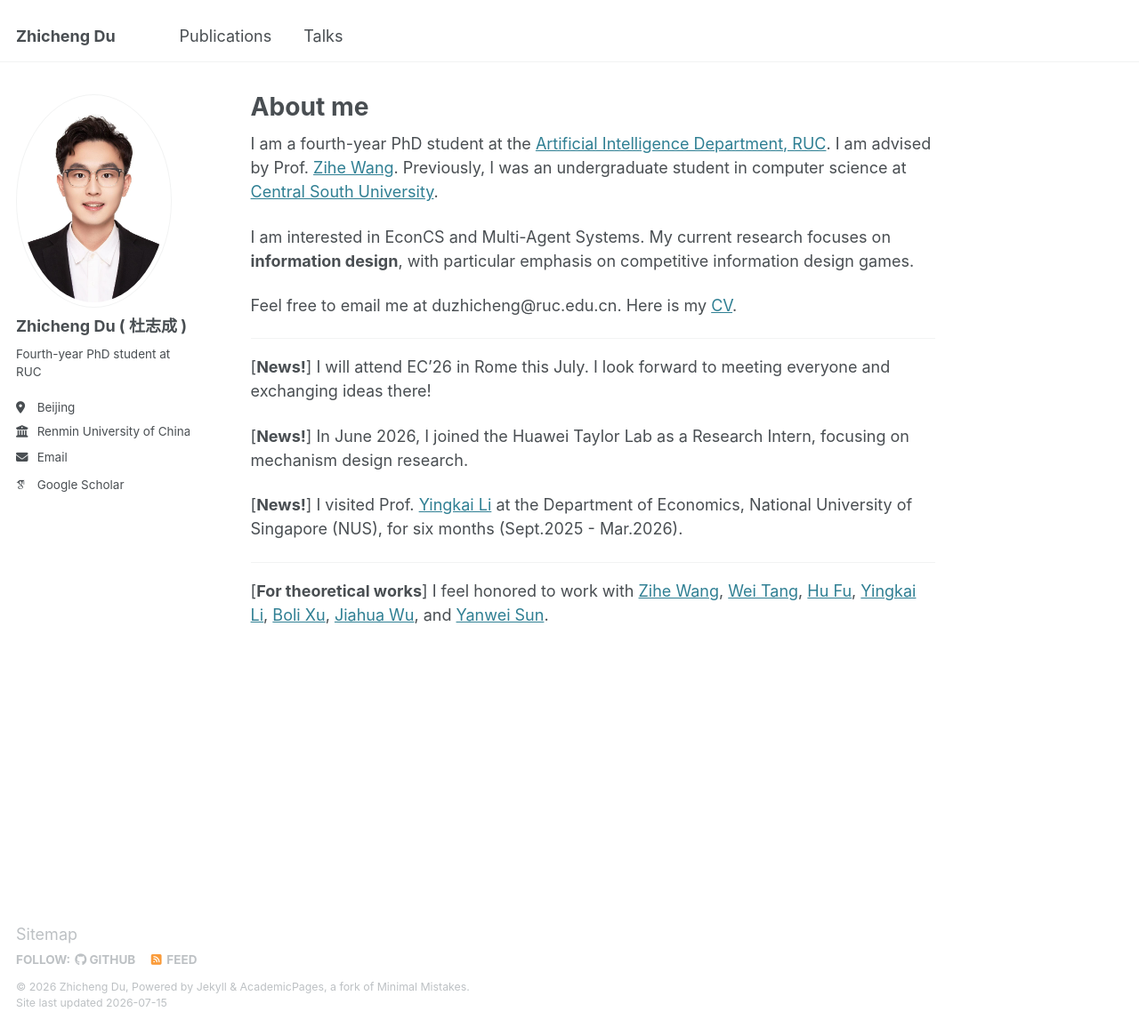
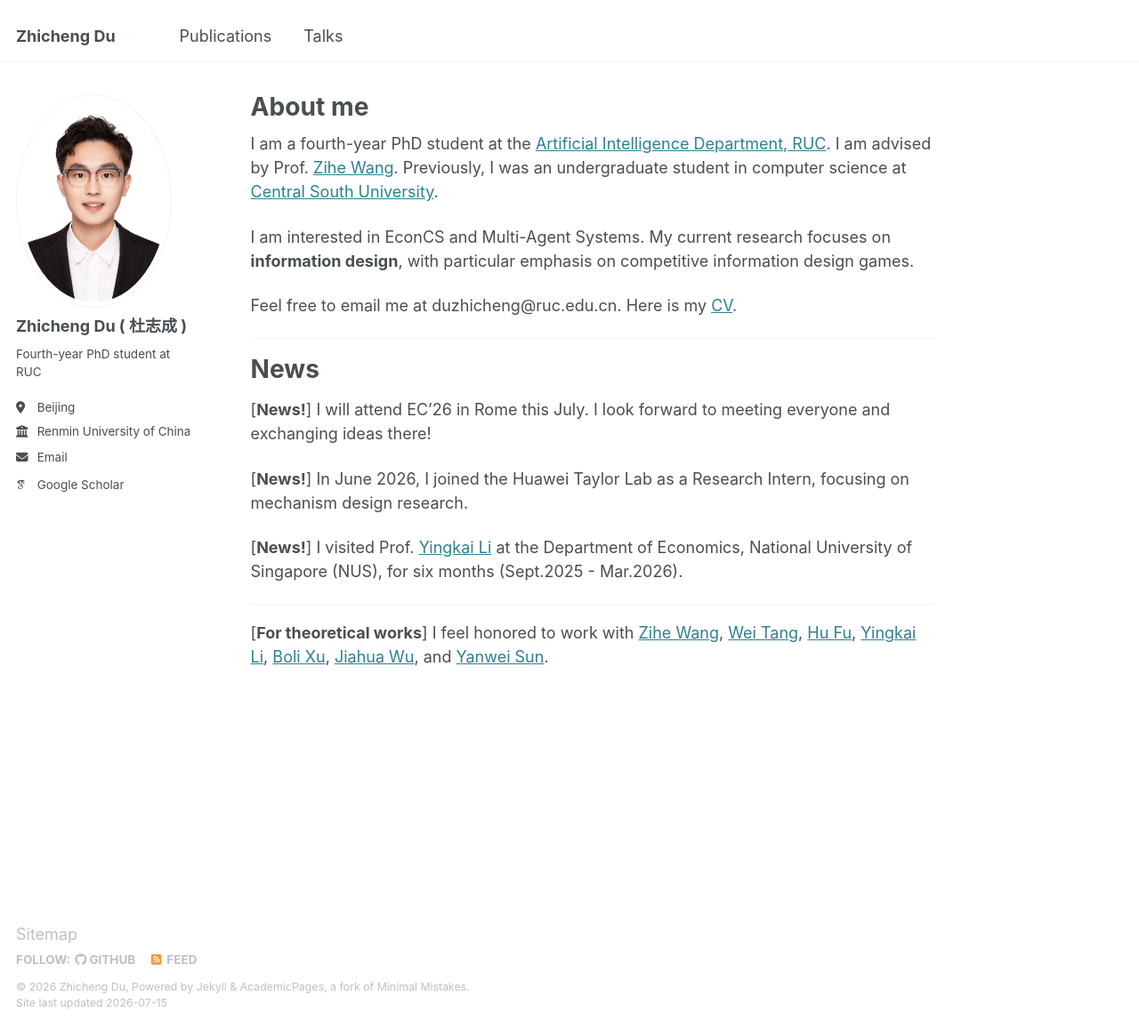
Before and after one commit to DUABC/zhichengdu, a Jekyll site: the page built from _pages/about.md, in a window 1280 px wide and 1156 px high. Shown: the whole window at 89% size. Built offline with Jekyll 4.4.1, drawn with Linux system fonts in a browser that asks for light colours; some web fonts are replaced.

Commit message:
Add news section heading

```diff
--- a/_pages/about.md
+++ b/_pages/about.md
@@ -19,6 +19,8 @@ Here is my [CV](https://duabc.github.io/zhichengdu/files/CV-20260226.pdf).
 
 ---
 
+# News
+
 [**News!**] I will attend EC'26 in Rome this July. I look forward to meeting everyone and exchanging ideas there!
 
 [**News!**] In June 2026, I joined the Huawei Taylor Lab as a Research Intern, focusing on mechanism design research.
```
